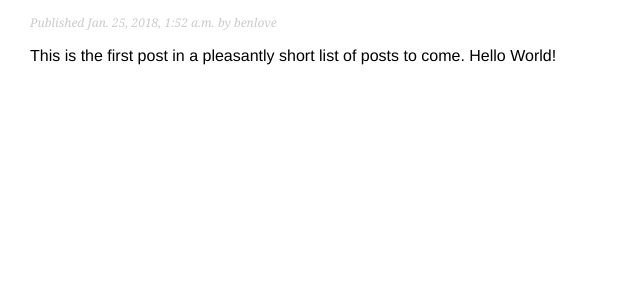
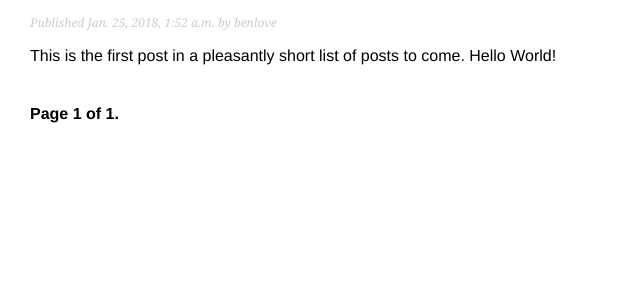
Before and after one commit to benuklove/djangoblog, a Django app: page /blog/ in a window 1280 px wide. Shown: the part 367-666 px from the top of the page, without its empty margins (0-640 px from the left). Run offline with Django 3.2, Linux system fonts and the light colour scheme; data comes from the database, SQL or seed files in the repository.

Commit message:
Add pagination

```diff
--- a/mysite/blog/templates/blog/post/list.html
+++ b/mysite/blog/templates/blog/post/list.html
@@ -15,4 +15,5 @@
         </p>
         {{ post.body|truncatewords:30|linebreaks }}
     {% endfor %}
+    {% include "pagination.html" with page=posts %}
 {% endblock %}
--- /dev/null
+++ b/mysite/blog/templates/pagination.html
@@ -0,0 +1,13 @@
+<div class="pagination">
+    <span class="step-links">
+        {% if page.has_previous %}
+            <a href="?page={{ page.previous_page_number }}">Previous</a>
+        {% endif %}
+        <span class="current">
+            Page {{ page.number }} of {{ page.paginator.num_pages }}.
+        </span>
+            {% if page.has_next %}
+                <a href="?page={{ page.next_page_number }}">Next</a>
+            {% endif %}
+    </span>
+</div>
--- a/mysite/blog/views.py
+++ b/mysite/blog/views.py
@@ -1,11 +1,24 @@
 from django.shortcuts import render, get_object_or_404
+from django.core.paginator import Paginator, EmptyPage, PageNotAnInteger
 from .models import Post
 
 
 # A view to display a list of posts
 def post_list(request):
-    posts = Post.published.all()
-    return render(request, 'blog/post/list.html', {'posts': posts})
+    object_list = Post.published.all()
+    paginator = Paginator(object_list, 3) # 3 posts in each page
+    page = request.GET.get('page')
+    try:
+        posts = paginator.page(page)
+    except PageNotAnInteger:
+        # If page is not an integer deliver the first page
+        posts = paginator.page(1)
+    except EmptyPage:
+        # If page is out of range deliver last page of results
+        posts = paginator.page(paginator.num_pages)
+    return render(request, 'blog/post/list.html',{
+        'page': page, 'posts': posts
+        })
 
 # A view to display a single post
 def post_detail(request, year, month, day, post):
```
